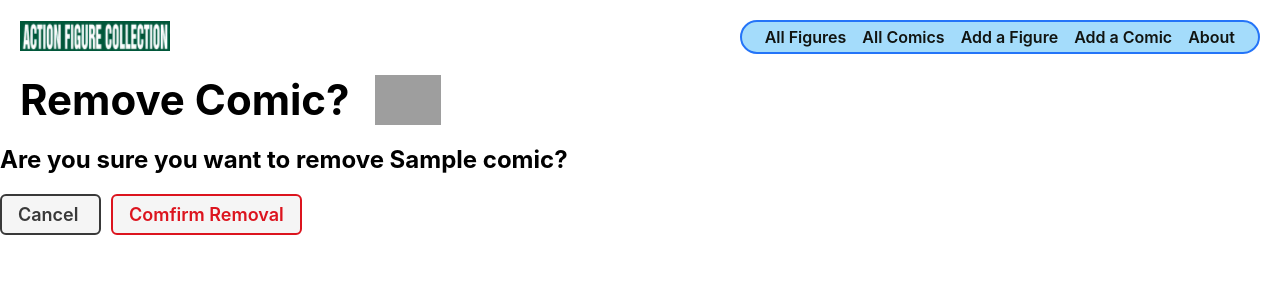
After one commit to gentlevulture/figurecollector, a Django app: page /comics/1/delete/ in a window 1280 px wide. The commit adds this page. Shown: the top 300 px of the page. Run offline with Django 3.2, Linux system fonts and the light colour scheme; tables that the repository leaves empty hold one stand-in row (values such as "Sample post"); grey boxes are pictures that could not be loaded.

Commit message:
addEditAndDeleteComicFunctions

```diff
--- /dev/null
+++ b/main_app/templates/main_app/comic_confirm_delete.html
@@ -0,0 +1,23 @@
+{% extends 'base.html' %}
+{% load static %}
+
+{% block content %}
+
+<div class="page-header">
+  <h1>Remove Comic?</h1>
+  <img src="{% static 'i' %}" alt="A figure using a computer"/>
+</div>
+<h2>Are you sure you want to remove {{ object.title }}?</h2>
+
+<form action="" method="POST" class="form">
+  {% csrf_token %}
+  <a
+    href="{% url 'comics_detail' comic.id %}"
+    class="btn secondary"
+  >
+    Cancel
+  </a>
+  <button type="submit" class="btn danger">Comfirm Removal</button>
+</form>
+
+{% endblock %}
--- a/main_app/templates/main_app/comic_detail.html
+++ b/main_app/templates/main_app/comic_detail.html
@@ -15,10 +15,10 @@
   <div class="card-bg" style="background-color: {{ comic.color }}"></div>
   <div class="card-content">
     <h2>{{ comic.title }}</h2>
-    <p>A {{ comic.color }} comic</p>
+    <p>Published by {{ comic.publisher }}</p>
   </div>
 </div>
 <a href="{% url 'comics_update' comic.id %}" class="btn warn">Edit</a>
-<a href="{% url 'comics_delete' comic.id %}" class="btn danger">Delete</a>
+<a href="{% url 'comics_delete' comic.id %}" class="btn danger">Remove</a>
 
 {% endblock %}
--- a/main_app/templates/main_app/comic_list.html
+++ b/main_app/templates/main_app/comic_list.html
@@ -27,6 +27,8 @@
     <a href="{% url 'comics_detail' comic.id %}">
       <div class="card-content">
         <h2>{{ comic.title }}</h2>
+        <p>Issue Num. {{ comic.issue }}</p>
+        <p>Drawn by {{ comic.artist }}</p>
         <p>Published by {{ comic.publisher }}</p>
       </div>
     </a>
--- a/main_app/urls.py
+++ b/main_app/urls.py
@@ -13,4 +13,6 @@ urlpatterns = [
   path('comics/create/', views.ComicCreate.as_view(), name='comics_create'),
   path('comics/<int:pk>/', views.ComicDetail.as_view(), name='comics_detail'),
   path('comics/', views.ComicList.as_view(), name='comics_index'),
+  path('comics/<int:pk>/update/', views.ComicUpdate.as_view(), name='comics_update'),
+  path('comics/<int:pk>/delete/', views.ComicDelete.as_view(), name='comics_delete'),
 ]
--- a/main_app/views.py
+++ b/main_app/views.py
@@ -51,3 +51,11 @@ class ComicList(ListView):
 
 class ComicDetail(DetailView):
   model = Comic
+
+class ComicUpdate(UpdateView):
+  model = Comic
+  fields = ['title', 'color']
+
+class ComicDelete(DeleteView):
+  model = Comic
+  success_url = '/comics/'
```
